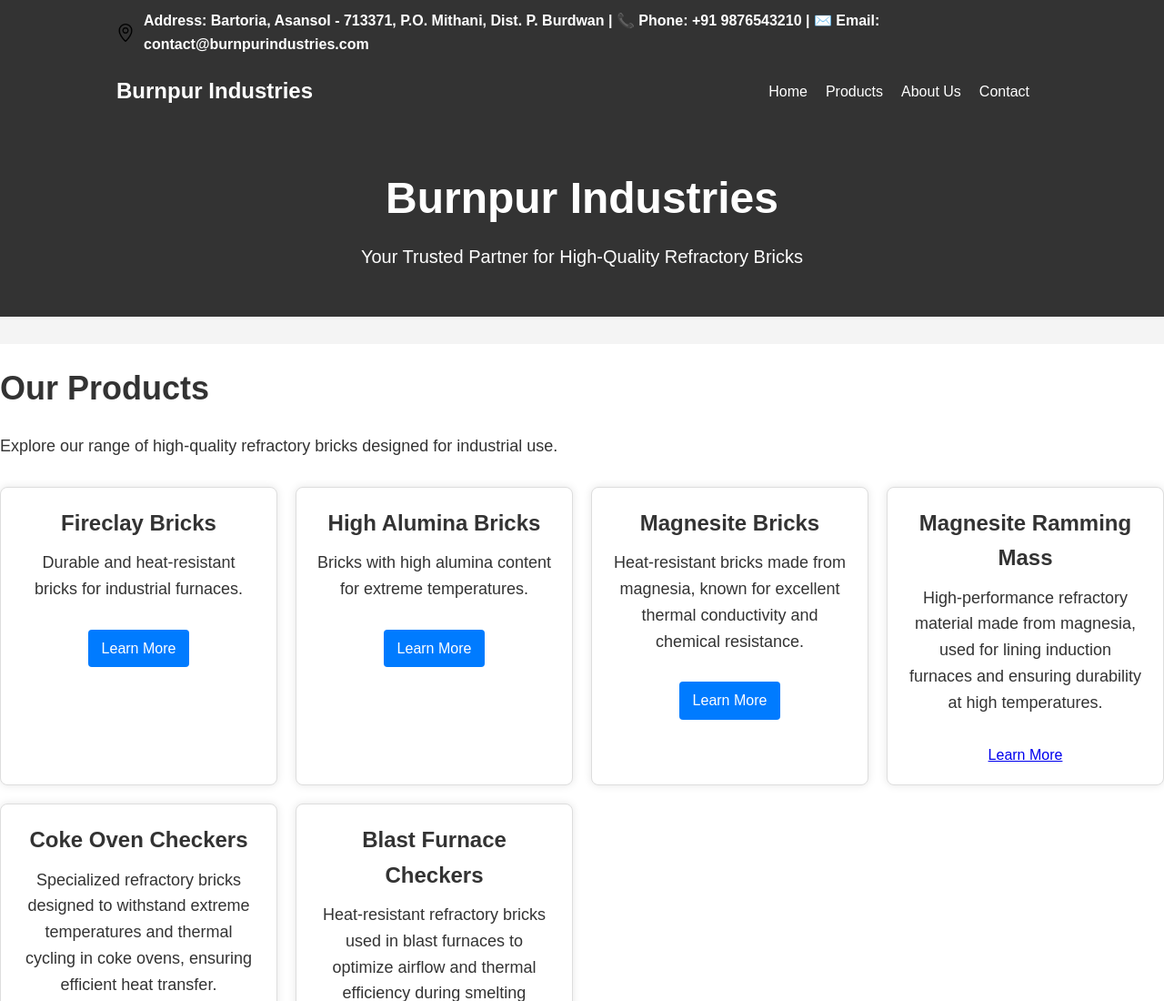
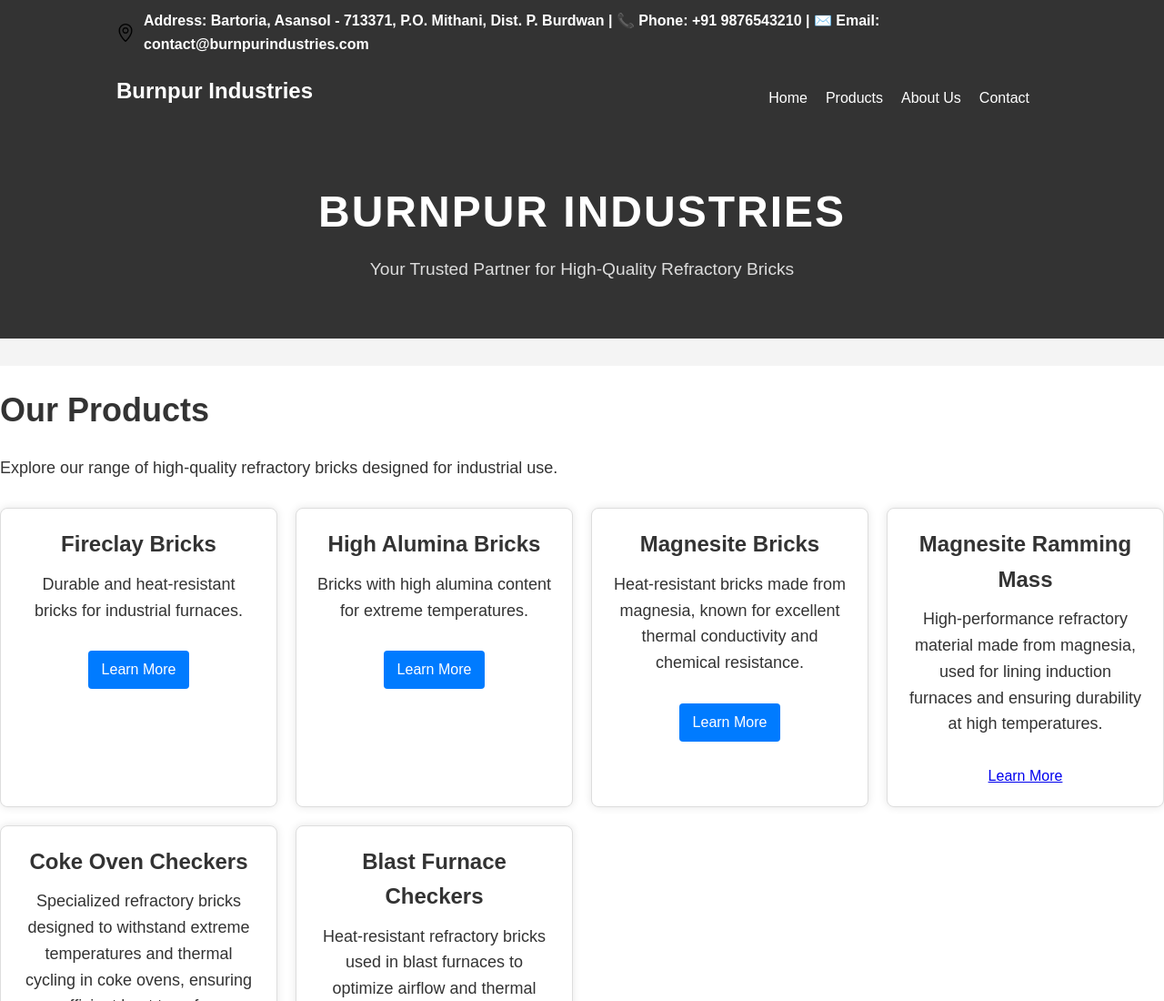
Before and after one commit to ritzzy01/BI-Website, a plain HTML site: page index.html in a window 1280 px wide. Shown: the top 1100 px of the page at 91% size. Drawn offline with Linux system fonts and the light colour scheme.

Commit message:
Update style.css

```diff
--- a/style.css
+++ b/style.css
@@ -80,12 +80,20 @@ body {
 }
 
 .heading h1 {
-    font-size: 48px;
+    font-size: 3rem;
     margin-bottom: 10px;
+    margin: 0;
+    letter-spacing: 2px;
+    text-transform: uppercase;
 }
 
 .heading p {
-    font-size: 20px;
+    margin: 10px 0;
+    font-size: 1.2rem;
+    color: #ddd;
+}
+h1, h2, h3 {
+    margin: 0 0 15px;
 }
 
 /* Main Content */
```
